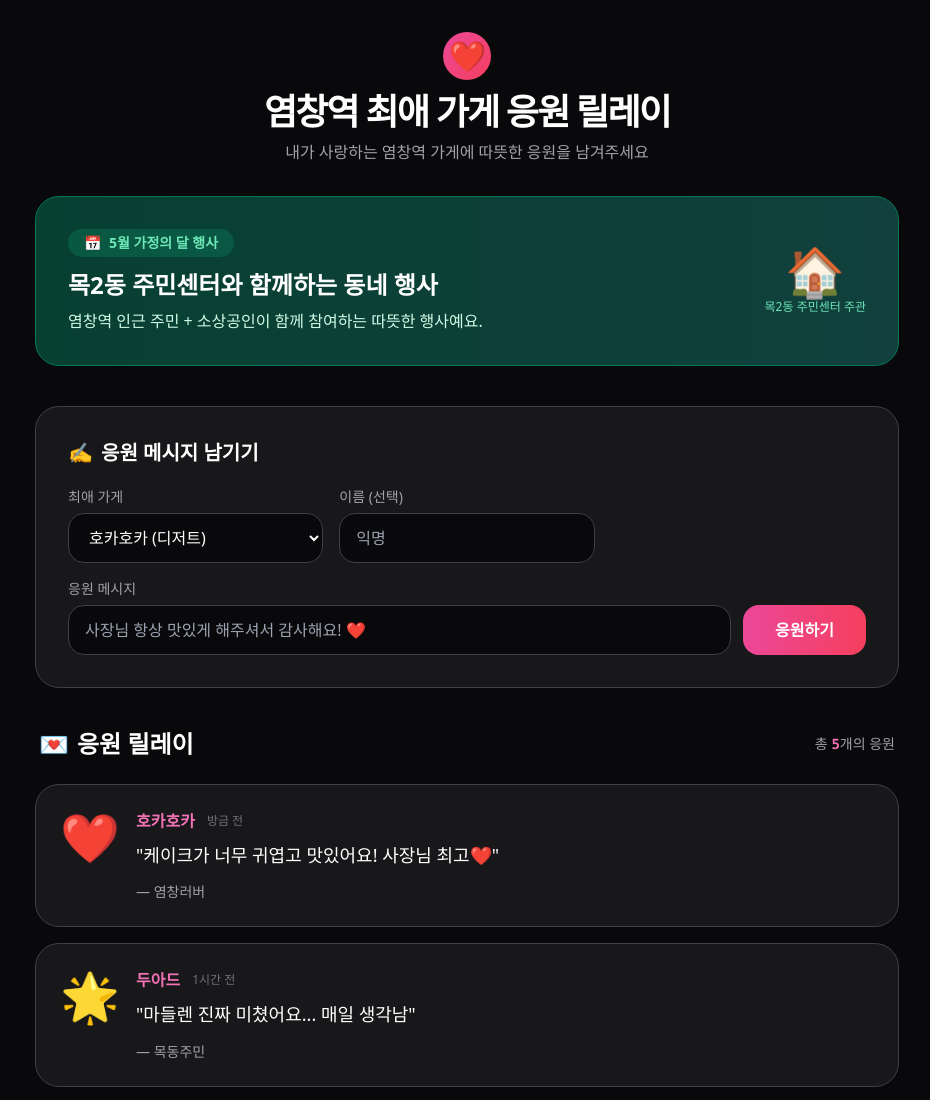
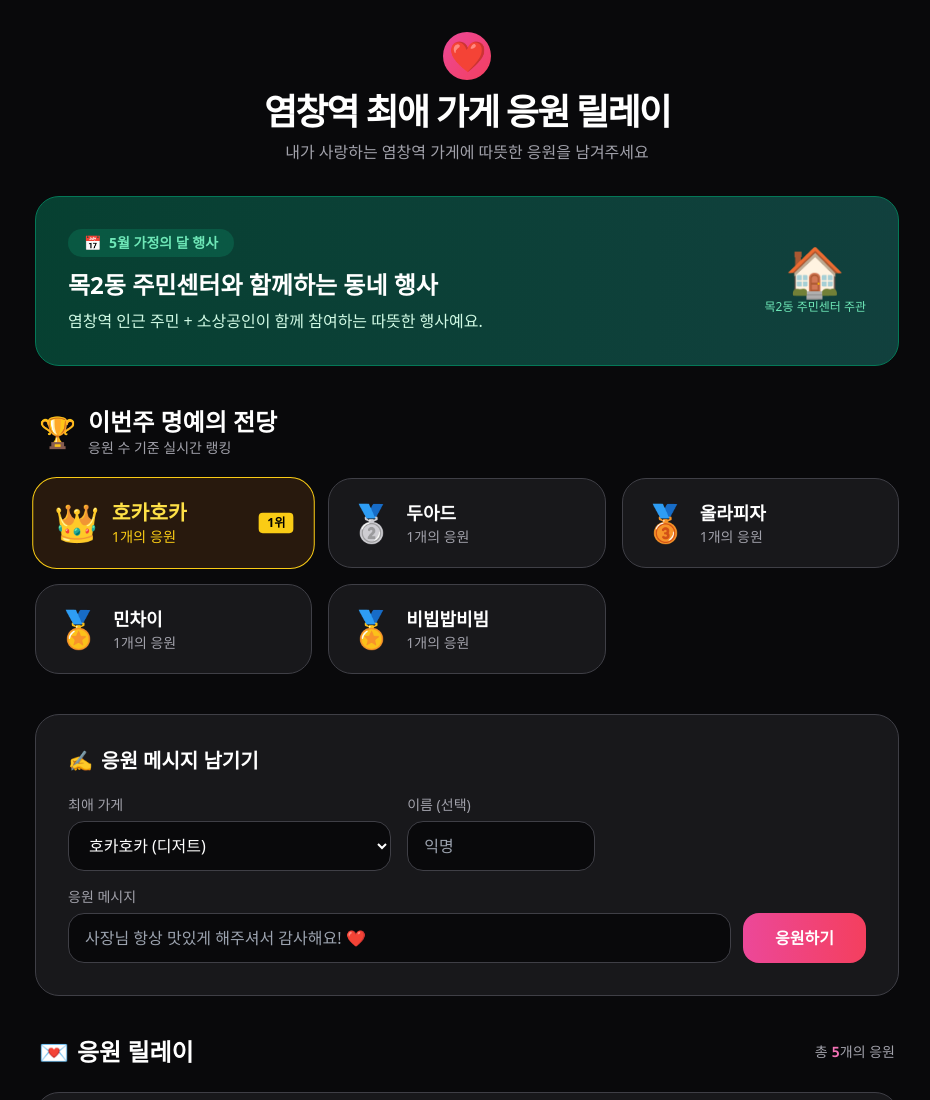
Before and after one commit to s4a2z7/neighborhoodmap, a plain HTML site: page index.html in a window 1280 px wide. Shown: the top 1100 px of the page, without its empty margins (173-1103 px from the left). Drawn offline with nearby package versions, Linux system fonts and the light colour scheme.

Commit message:
Update index.html

```diff
--- a/index.html
+++ b/index.html
@@ -34,6 +34,19 @@
       </div>
     </div>
 
+    <!-- 명예의 전당 (NEW) -->
+    <div class="mb-10">
+      <div class="flex items-center gap-3 mb-5 px-1">
+        <div class="text-3xl">🏆</div>
+        <div>
+          <div class="font-bold text-2xl">이번주 명예의 전당</div>
+          <div class="text-sm text-zinc-400">응원 수 기준 실시간 랭킹</div>
+        </div>
+      </div>
+
+      <div id="hallOfFame" class="grid grid-cols-1 md:grid-cols-3 gap-4"></div>
+    </div>
+
     <!-- 응원 메시지 작성 폼 -->
     <div class="bg-zinc-900 border border-zinc-700 rounded-3xl p-8 mb-10">
       <h3 class="font-bold text-xl mb-5 flex items-center gap-2">
@@ -41,18 +54,25 @@
       </h3>
 
       <div class="grid grid-cols-1 md:grid-cols-12 gap-4">
-        <div class="md:col-span-4">
+        <div class="md:col-span-5">
           <label class="text-sm text-zinc-400 block mb-1.5">최애 가게</label>
-          <select id="shopSelect" class="w-full bg-zinc-950 border border-zinc-700 px-4 py-3 rounded-2xl">
-            <option value="호카호카">호카호카 (디저트)</option>
-            <option value="두아드">두아드 (파티세리)</option>
-            <option value="올라피자">올라피자 (피자)</option>
-            <option value="민차이">민차이 (중식)</option>
-            <option value="비빕밥비빔">비빕밥비빔 (한식)</option>
-          </select>
+          <div class="flex gap-2">
+            <select id="shopSelect" onchange="handleShopChange()"
+                    class="flex-1 bg-zinc-950 border border-zinc-700 px-4 py-3 rounded-2xl">
+              <!-- JS로 동적 생성 -->
+            </select>
+          </div>
+
+          <div id="newShopInput" class="hidden mt-3">
+            <div class="flex gap-2">
+              <input id="newShopName" placeholder="가게 이름" class="flex-1 bg-zinc-950 border border-zinc-700 px-4 py-2.5 rounded-2xl text-sm">
+              <input id="newShopDesc" placeholder="간단 설명" class="flex-1 bg-zinc-950 border border-zinc-700 px-4 py-2.5 rounded-2xl text-sm">
+              <button onclick="addNewShop()" class="px-5 bg-emerald-600 hover:bg-emerald-500 text-white text-sm font-bold rounded-2xl">추가</button>
+            </div>
+          </div>
         </div>
 
-        <div class="md:col-span-4">
+        <div class="md:col-span-3">
           <label class="text-sm text-zinc-400 block mb-1.5">이름 (선택)</label>
           <input id="authorInput" placeholder="익명" class="w-full bg-zinc-950 border border-zinc-700 px-4 py-3 rounded-2xl">
         </div>
@@ -60,24 +80,20 @@
         <div class="md:col-span-12">
           <label class="text-sm text-zinc-400 block mb-1.5">응원 메시지</label>
           <div class="flex gap-3">
-            <input id="messageInput" placeholder="사장님 항상 맛있게 해주셔서 감사해요! ❤️"
-                   class="flex-1 bg-zinc-950 border border-zinc-700 px-4 py-3 rounded-2xl">
-            <button onclick="addCheer()"
-                    class="px-8 bg-gradient-to-r from-pink-500 to-rose-500 text-white font-bold rounded-2xl hover:brightness-110">
-              응원하기
-            </button>
+            <input id="messageInput" placeholder="사장님 항상 맛있게 해주셔서 감사해요! ❤️" class="flex-1 bg-zinc-950 border border-zinc-700 px-4 py-3 rounded-2xl">
+            <button onclick="addCheer()" class="px-8 bg-gradient-to-r from-pink-500 to-rose-500 text-white font-bold rounded-2xl hover:brightness-110">응원하기</button>
           </div>
         </div>
       </div>
     </div>
 
-    <!-- 응원 릴레이 카드뉴스 -->
+    <!-- 응원 릴레이 -->
     <div>
       <div class="flex items-center justify-between mb-6 px-1">
         <div class="font-bold text-2xl flex items-center gap-2">
           <span>💌</span> 응원 릴레이
         </div>
-        <div class="text-sm text-zinc-400">총 <span id="totalCount" class="font-mono text-pink-400 font-bold">187</span>개의 응원</div>
+        <div class="text-sm text-zinc-400">총 <span id="totalCount" class="font-mono text-pink-400 font-bold">0</span>개의 응원</div>
       </div>
 
       <div id="cheerList" class="space-y-4"></div>
@@ -88,6 +104,15 @@
 
   <script>
     let cheers = JSON.parse(localStorage.getItem('yeomchang_cheers') || '[]');
+    let customShops = JSON.parse(localStorage.getItem('yeomchang_custom_shops') || '[]');
+
+    const defaultShops = [
+      {name: "호카호카", desc: "디저트"},
+      {name: "두아드", desc: "파티세리"},
+      {name: "올라피자", desc: "피자"},
+      {name: "민차이", desc: "중식"},
+      {name: "비빕밥비빔", desc: "한식"}
+    ];
 
     const emojis = ['❤️', '🔥', '👏', '🌟', '💖', '🥰', '🙌', '✨', '💪', '🎉', '🥳', '💗', '🌸', '🍀'];
 
@@ -95,8 +120,108 @@
       return emojis[Math.floor(Math.random() * emojis.length)];
     }
 
-    function saveCheers() {
-      localStorage.setItem('yeomchang_cheers', JSON.stringify(cheers));
+    function saveCheers() { localStorage.setItem('yeomchang_cheers', JSON.stringify(cheers)); }
+    function saveCustomShops() { localStorage.setItem('yeomchang_custom_shops', JSON.stringify(customShops)); }
+
+    function loadShops() {
+      const select = document.getElementById('shopSelect');
+      select.innerHTML = '';
+
+      defaultShops.forEach(shop => {
+        const opt = document.createElement('option');
+        opt.value = shop.name;
+        opt.textContent = `${shop.name} (${shop.desc})`;
+        select.appendChild(opt);
+      });
+
+      customShops.forEach(shop => {
+        const opt = document.createElement('option');
+        opt.value = shop.name;
+        opt.textContent = `${shop.name} (${shop.desc})`;
+        select.appendChild(opt);
+      });
+
+      const newOpt = document.createElement('option');
+      newOpt.value = '__new__';
+      newOpt.textContent = '➕ 새 가게 직접 추가';
+      select.appendChild(newOpt);
+    }
+
+    function handleShopChange() {
+      const select = document.getElementById('shopSelect');
+      const inputDiv = document.getElementById('newShopInput');
+      if (select.value === '__new__') {
+        inputDiv.classList.remove('hidden');
+        inputDiv.classList.add('flex');
+      } else {
+        inputDiv.classList.add('hidden');
+        inputDiv.classList.remove('flex');
+      }
+    }
+
+    function addNewShop() {
+      const nameInput = document.getElementById('newShopName').value.trim();
+      const descInput = document.getElementById('newShopDesc').value.trim() || '기타';
+      if (!nameInput) { alert('가게 이름을 입력해주세요!'); return; }
+
+      if (defaultShops.some(s => s.name === nameInput) || customShops.some(s => s.name === nameInput)) {
+        alert('이미 등록된 가게예요!'); return;
+      }
+
+      customShops.push({name: nameInput, desc: descInput});
+      saveCustomShops();
+      loadShops();
+
+      document.getElementById('shopSelect').value = nameInput;
+      document.getElementById('newShopInput').classList.add('hidden');
+      document.getElementById('newShopName').value = '';
+      document.getElementById('newShopDesc').value = '';
+    }
+
+    function calculateRankings() {
+      const counts = {};
+
+      // 기본 + 커스텀 가게 모두 카운트
+      const allShops = [...defaultShops, ...customShops];
+      allShops.forEach(shop => counts[shop.name] = 0);
+
+      cheers.forEach(cheer => {
+        if (counts[cheer.shop] !== undefined) {
+          counts[cheer.shop]++;
+        } else {
+          counts[cheer.shop] = 1; // 새로 추가된 가게
+        }
+      });
+
+      // 랭킹 정렬
+      return Object.entries(counts)
+        .sort((a, b) => b[1] - a[1])
+        .slice(0, 5); // 상위 5개
+    }
+
+    function renderHallOfFame() {
+      const container = document.getElementById('hallOfFame');
+      const rankings = calculateRankings();
+      container.innerHTML = '';
+
+      rankings.forEach(([shopName, count], index) => {
+        const isFirst = index === 0;
+
+        const card = document.createElement('div');
+        card.className = `rounded-3xl p-5 border ${isFirst ? 'border-yellow-400 bg-yellow-900/30 scale-[1.02]' : 'border-zinc-700 bg-zinc-900'}`;
+
+        card.innerHTML = `
+          <div class="flex items-center gap-3">
+            <div class="text-4xl">${isFirst ? '👑' : (index === 1 ? '🥈' : index === 2 ? '🥉' : '🏅')}</div>
+            <div class="flex-1">
+              <div class="font-bold ${isFirst ? 'text-yellow-300 text-xl' : 'text-lg'}">${shopName}</div>
+              <div class="text-sm ${isFirst ? 'text-yellow-400' : 'text-zinc-400'}">${count}개의 응원</div>
+            </div>
+            ${isFirst ? `<div class="text-xs bg-yellow-400 text-black px-2 py-0.5 rounded font-bold">1위</div>` : ''}
+          </div>
+        `;
+        container.appendChild(card);
+      });
     }
 
     function addCheer() {
@@ -104,10 +229,8 @@
       const author = document.getElementById('authorInput').value || '익명';
       const message = document.getElementById('messageInput').value.trim();
 
-      if (!message) {
-        alert('응원 메시지를 입력해주세요!');
-        return;
-      }
+      if (!message) { alert('응원 메시지를 입력해주세요!'); return; }
+      if (shop === '__new__') { alert('가게를 선택해주세요!'); return; }
 
       const newCheer = {
         id: Date.now(),
@@ -121,13 +244,11 @@
       cheers.unshift(newCheer);
       saveCheers();
       renderCheers();
+      updateCount();
+      renderHallOfFame(); // 랭킹 업데이트
 
-      // 입력 초기화
       document.getElementById('messageInput').value = '';
       document.getElementById('authorInput').value = '';
-
-      // 카운트 업데이트
-      updateCount();
     }
 
     function renderCheers() {
@@ -135,12 +256,7 @@
       container.innerHTML = '';
 
       if (cheers.length === 0) {
-        container.innerHTML = `
-          <div class="text-center py-16 text-zinc-400">
-            아직 응원이 없어요.<br>
-            첫 번째 응원을 남겨주세요! ❤️
-          </div>
-        `;
+        container.innerHTML = `<div class="text-center py-16 text-zinc-400">아직 응원이 없어요. 첫 번째 응원을 남겨주세요! ❤️</div>`;
         return;
       }
 
@@ -150,15 +266,12 @@
         card.innerHTML = `
           <div class="flex items-start gap-4">
             <div class="text-5xl flex-shrink-0 mt-1">${cheer.emoji}</div>
-
             <div class="flex-1 min-w-0">
               <div class="flex items-center gap-3 mb-2">
                 <span class="font-bold text-pink-400">${cheer.shop}</span>
                 <span class="text-xs text-zinc-500">${cheer.time}</span>
               </div>
-
               <div class="text-lg leading-relaxed">"${cheer.message}"</div>
-
               <div class="text-sm text-zinc-400 mt-3">— ${cheer.author}</div>
             </div>
           </div>
@@ -172,7 +285,8 @@
     }
 
     function init() {
-      // 샘플 데이터 (처음 한 번만)
+      loadShops();
+
       if (cheers.length === 0) {
         cheers = [
           {id:1, shop:"호카호카", author:"염창러버", message:"케이크가 너무 귀엽고 맛있어요! 사장님 최고❤️", emoji:"❤️", time:"방금 전"},
@@ -186,6 +300,7 @@
 
       renderCheers();
       updateCount();
+      renderHallOfFame();
     }
 
     window.onload = init;
```
